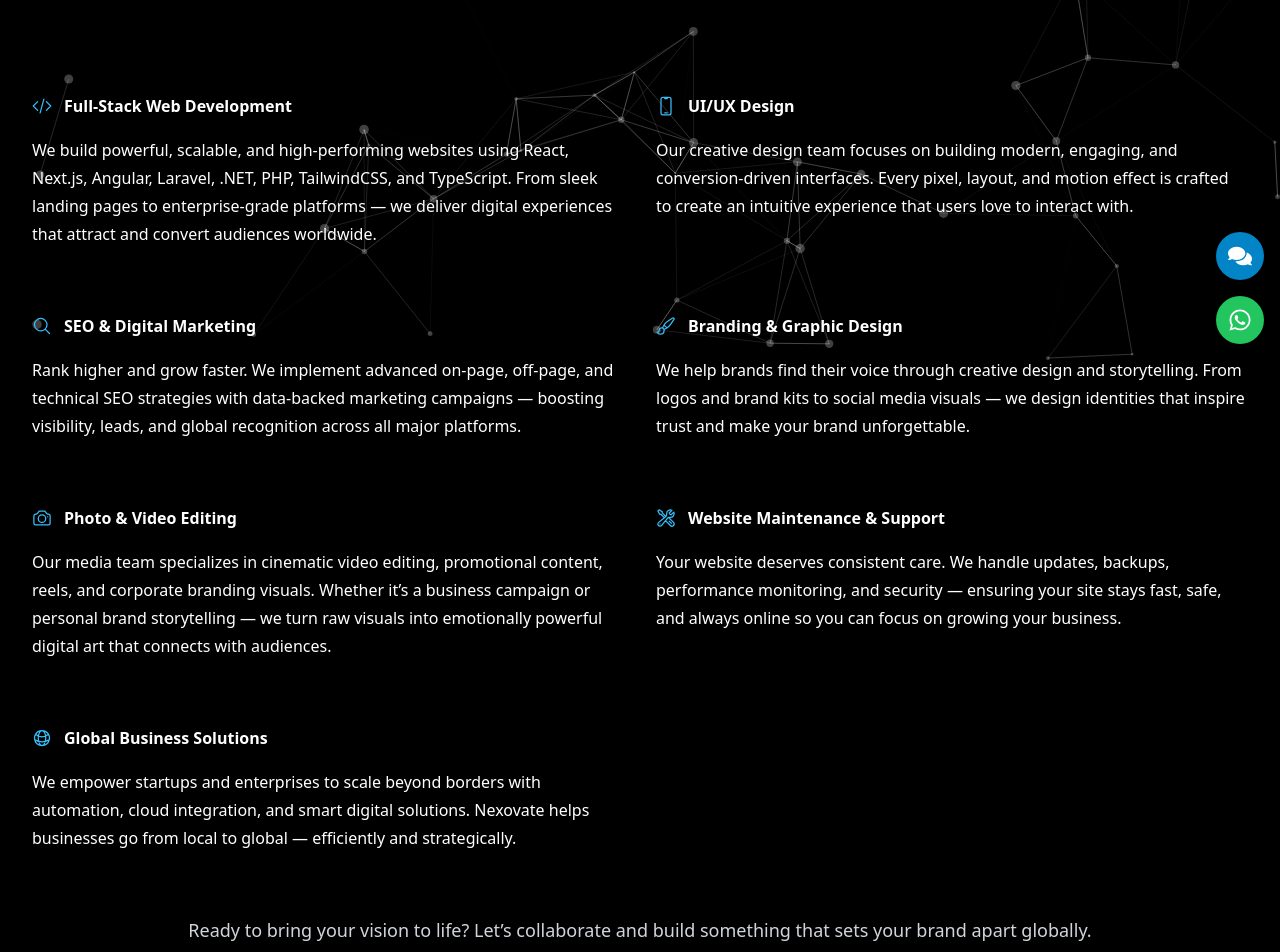
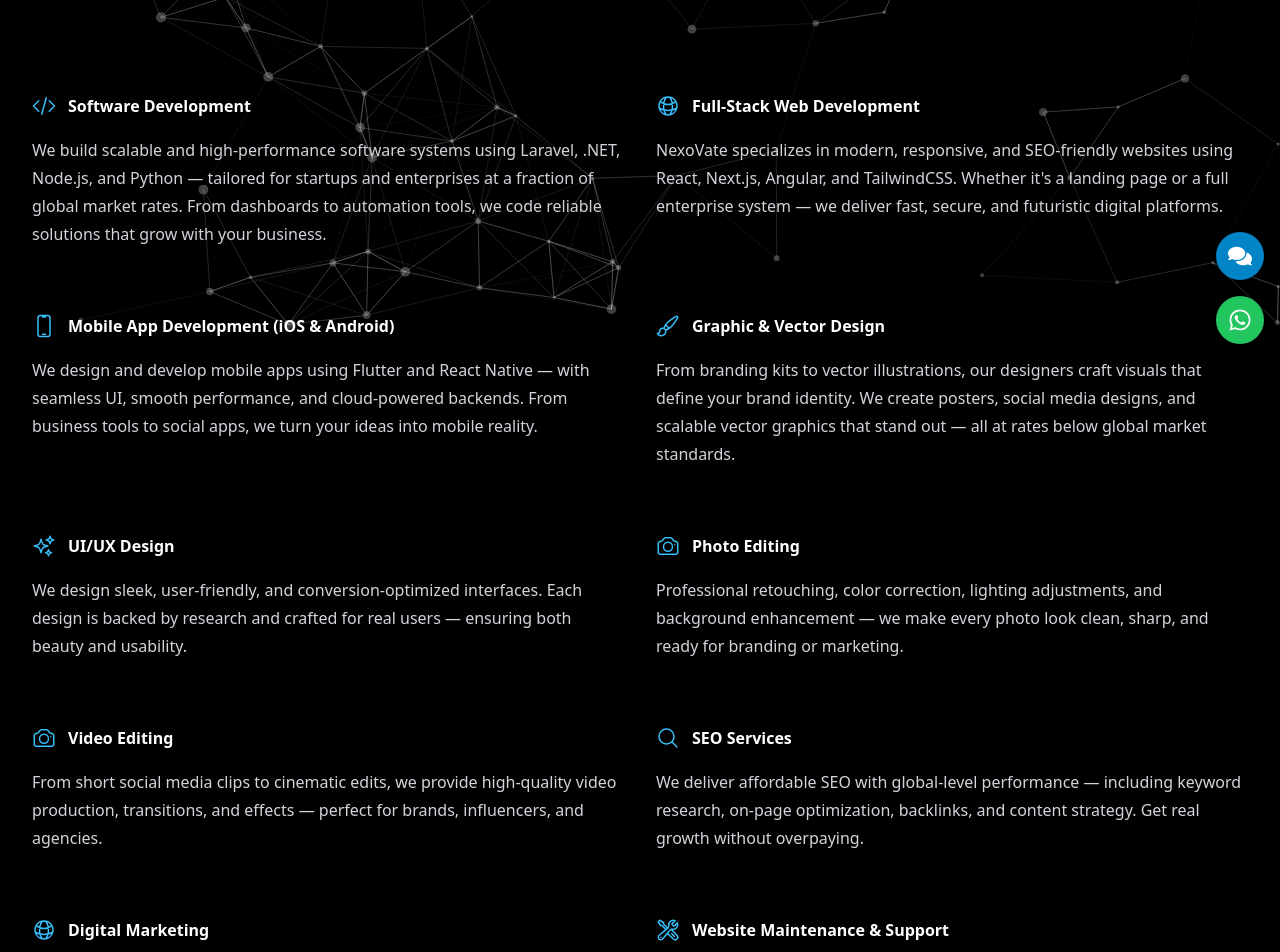
Before and after one commit to Muhammadd-01/NexoVate-Digital, a React (Vite) app: page /services in a window 1280 px wide. Shown: the part 440-1392 px from the top of the page. Built offline with nearby package versions, Linux system fonts and the light colour scheme.

Commit message:
Nexovate Digital

```diff
--- a/src/pages/Services.jsx
+++ b/src/pages/Services.jsx
@@ -1,61 +1,99 @@
-import SEO from "../components/SEO"
-import { motion } from "framer-motion"
-import { Link } from "react-router-dom"
+import SEO from "../components/SEO";
+import { motion } from "framer-motion";
+import { Link } from "react-router-dom";
 import {
   CodeBracketIcon,
+  DevicePhoneMobileIcon,
+  PaintBrushIcon,
+  CameraIcon,
+  WrenchScrewdriverIcon,
   MagnifyingGlassIcon,
-  PaintBrushIcon,
-  WrenchScrewdriverIcon,
   GlobeAltIcon,
-  DevicePhoneMobileIcon,
-  CameraIcon,
-} from "@heroicons/react/24/outline"
-import ParticleBackground from "../components/ParticleBackground"
+  SparklesIcon,
+} from "@heroicons/react/24/outline";
+import ParticleBackground from "../components/ParticleBackground";
 
 const services = [
+  // 💻 Software Development
+  {
+    name: "Software Development",
+    description:
+      "We build scalable and high-performance software systems using Laravel, .NET, Node.js, and Python — tailored for startups and enterprises at a fraction of global market rates. From dashboards to automation tools, we code reliable solutions that grow with your business.",
+    icon: CodeBracketIcon,
+  },
+
+  // 🌐 Web Development
   {
     name: "Full-Stack Web Development",
     description:
-      "We build powerful, scalable, and high-performing websites using React, Next.js, Angular, Laravel, .NET, PHP, TailwindCSS, and TypeScript. From sleek landing pages to enterprise-grade platforms — we deliver digital experiences that attract and convert audiences worldwide.",
-    icon: CodeBracketIcon,
+      "NexoVate specializes in modern, responsive, and SEO-friendly websites using React, Next.js, Angular, and TailwindCSS. Whether it's a landing page or a full enterprise system — we deliver fast, secure, and futuristic digital platforms.",
+    icon: GlobeAltIcon,
   },
+
+  // 📱 Mobile Apps
+  {
+    name: "Mobile App Development (iOS & Android)",
+    description:
+      "We design and develop mobile apps using Flutter and React Native — with seamless UI, smooth performance, and cloud-powered backends. From business tools to social apps, we turn your ideas into mobile reality.",
+    icon: DevicePhoneMobileIcon,
+  },
+
+  // 🎨 Graphic & Vector Design
+  {
+    name: "Graphic & Vector Design",
+    description:
+      "From branding kits to vector illustrations, our designers craft visuals that define your brand identity. We create posters, social media designs, and scalable vector graphics that stand out — all at rates below global market standards.",
+    icon: PaintBrushIcon,
+  },
+
+  // 🧠 UI/UX Design
   {
     name: "UI/UX Design",
     description:
-      "Our creative design team focuses on building modern, engaging, and conversion-driven interfaces. Every pixel, layout, and motion effect is crafted to create an intuitive experience that users love to interact with.",
-    icon: DevicePhoneMobileIcon,
+      "We design sleek, user-friendly, and conversion-optimized interfaces. Each design is backed by research and crafted for real users — ensuring both beauty and usability.",
+    icon: SparklesIcon,
   },
+
+  // ✂️ Photo Editing
   {
-    name: "SEO & Digital Marketing",
+    name: "Photo Editing",
     description:
-      "Rank higher and grow faster. We implement advanced on-page, off-page, and technical SEO strategies with data-backed marketing campaigns — boosting visibility, leads, and global recognition across all major platforms.",
+      "Professional retouching, color correction, lighting adjustments, and background enhancement — we make every photo look clean, sharp, and ready for branding or marketing.",
+    icon: CameraIcon,
+  },
+
+  // 🎬 Video Editing
+  {
+    name: "Video Editing",
+    description:
+      "From short social media clips to cinematic edits, we provide high-quality video production, transitions, and effects — perfect for brands, influencers, and agencies.",
+    icon: CameraIcon,
+  },
+
+  // 🚀 SEO
+  {
+    name: "SEO Services",
+    description:
+      "We deliver affordable SEO with global-level performance — including keyword research, on-page optimization, backlinks, and content strategy. Get real growth without overpaying.",
     icon: MagnifyingGlassIcon,
   },
+
+  // 📈 Digital Marketing
   {
-    name: "Branding & Graphic Design",
+    name: "Digital Marketing",
     description:
-      "We help brands find their voice through creative design and storytelling. From logos and brand kits to social media visuals — we design identities that inspire trust and make your brand unforgettable.",
-    icon: PaintBrushIcon,
+      "We handle social media growth, content marketing, and ad campaigns across all major platforms — Facebook, Instagram, Google, and TikTok. You focus on your business, we grow your brand.",
+    icon: GlobeAltIcon,
   },
-  {
-    name: "Photo & Video Editing",
-    description:
-      "Our media team specializes in cinematic video editing, promotional content, reels, and corporate branding visuals. Whether it’s a business campaign or personal brand storytelling — we turn raw visuals into emotionally powerful digital art that connects with audiences.",
-    icon: CameraIcon,
-  },
+
+  // 🔧 Website Maintenance
   {
     name: "Website Maintenance & Support",
     description:
-      "Your website deserves consistent care. We handle updates, backups, performance monitoring, and security — ensuring your site stays fast, safe, and always online so you can focus on growing your business.",
+      "We provide updates, security patches, and performance optimization to ensure your site always runs smoothly — so you never worry about downtime again.",
     icon: WrenchScrewdriverIcon,
   },
-  {
-    name: "Global Business Solutions",
-    description:
-      "We empower startups and enterprises to scale beyond borders with automation, cloud integration, and smart digital solutions. Nexovate helps businesses go from local to global — efficiently and strategically.",
-    icon: GlobeAltIcon,
-  },
-]
+];
 
 export default function Services() {
   return (
@@ -63,26 +101,30 @@
       <div className="absolute inset-0">
         <ParticleBackground />
       </div>
+
       <div className="relative z-10">
         <SEO
           title="Our Services"
-          description="Discover Nexovate’s global digital services including web development, SEO, UI/UX design, branding, photo and video editing, and business automation solutions."
-          keywords="web development, SEO, branding, UI/UX design, photo editing, video editing, digital marketing, global IT services, full-stack development"
+          description="Explore Nexovate's global digital services — from full-stack web development to vector design, SEO, mobile apps, and marketing — all priced lower than global market rates."
+          keywords="web development, software development, mobile apps, vector design, SEO, UI/UX, photo editing, video editing, digital marketing, affordable packages"
         />
+
         <div className="text-gray-900 dark:text-white py-24 sm:py-32">
           <div className="mx-auto max-w-7xl px-6 lg:px-8">
+            {/* Header */}
             <div className="mx-auto max-w-2xl lg:text-center">
               <h2 className="text-base font-semibold leading-7 text-nexovate-blue-600 dark:text-nexovate-blue-400">
                 Our Services
               </h2>
               <p className="mt-2 text-3xl font-bold tracking-tight text-gray-900 dark:text-white sm:text-4xl">
-                Transforming Ideas Into Digital Powerhouses
+                Professional Digital Services at Global Quality — Local Prices
               </p>
               <p className="mt-6 text-lg leading-8 text-gray-600 dark:text-gray-300">
-                At Nexovate, we combine technology, creativity, and strategy to help businesses thrive in the digital world. From web solutions to marketing and media — we deliver excellence that speaks results.
+                We provide all-in-one digital solutions — from development and design to SEO and marketing — at rates lower than global competitors, with the same world-class quality.
               </p>
             </div>
 
+            {/* Services Grid */}
             <div className="mx-auto mt-16 max-w-2xl sm:mt-20 lg:mt-24 lg:max-w-none">
               <dl className="grid max-w-xl grid-cols-1 gap-x-8 gap-y-16 lg:max-w-none lg:grid-cols-2">
                 {services.map((service) => (
@@ -95,26 +137,27 @@
                   >
                     <dt className="flex items-center gap-x-3 text-base font-semibold leading-7 text-gray-900 dark:text-white">
                       <service.icon
-                        className="h-5 w-5 flex-none text-nexovate-blue-600 dark:text-nexovate-blue-400"
+                        className="h-6 w-6 flex-none text-nexovate-blue-600 dark:text-nexovate-blue-400"
                         aria-hidden="true"
                       />
                       {service.name}
                     </dt>
-                    <dd className="mt-4 flex flex-auto flex-col text-base leading-7 text-gray-600 dark:text-gray-300">
-                      <p className="flex-auto">{service.description}</p>
+                    <dd className="mt-4 text-base leading-7 text-gray-600 dark:text-gray-300">
+                      {service.description}
                     </dd>
                   </motion.div>
                 ))}
               </dl>
             </div>
 
+            {/* CTA */}
             <div className="mt-16 text-center">
               <p className="text-lg text-gray-600 dark:text-gray-300 mb-4">
-                Ready to bring your vision to life? Let’s collaborate and build something that sets your brand apart globally.
+                Want a custom package or combination of services? Let’s create your digital growth plan today.
               </p>
               <Link
                 to="/contact"
-                className="inline-block rounded-md bg-nexovate-blue-600 px-3.5 py-2.5 text-sm font-semibold text-white shadow-sm hover:bg-nexovate-blue-500 focus-visible:outline focus-visible:outline-2 focus-visible:outline-offset-2 focus-visible:outline-nexovate-blue-600"
+                className="inline-block rounded-md bg-nexovate-blue-600 px-4 py-2.5 text-sm font-semibold text-white shadow-sm hover:bg-nexovate-blue-500 focus-visible:outline focus-visible:outline-2 focus-visible:outline-offset-2 focus-visible:outline-nexovate-blue-600"
               >
                 Get in Touch
               </Link>
@@ -123,5 +166,5 @@
         </div>
       </div>
     </div>
-  )
+  );
 }
```
